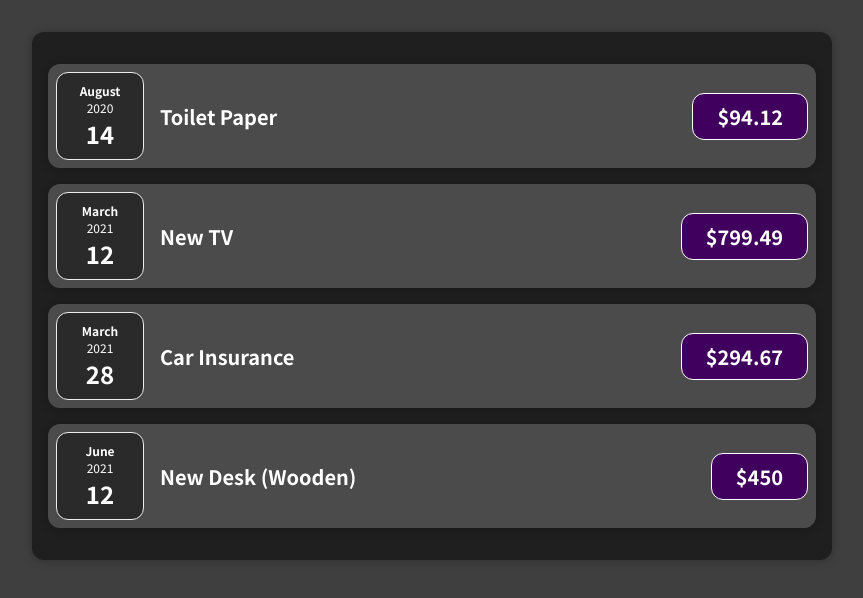
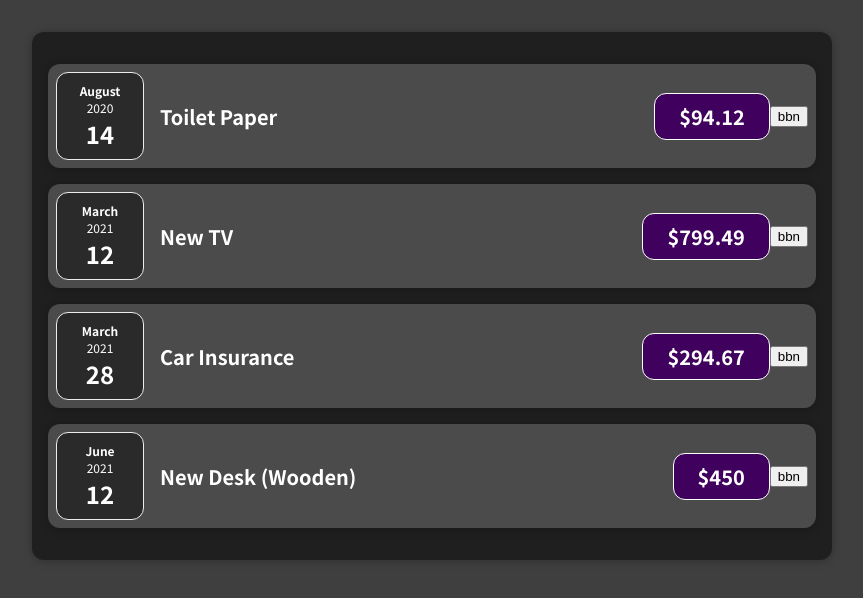
Before and after one commit to Lumi669/reactFullGuide, a React (Create React App) app in the folder react-complete-guide/: page / in a window 1280 px wide. Shown: the top 598 px of the page, without its empty margins (208-1071 px from the left). Built offline with nearby package versions, Linux system fonts and the light colour scheme.

Commit message:
Working with state. useState can only be used directly inside a component function, not in its nested functions. state only limited inside its defined component, not other component.

```diff
--- a/react-complete-guide/src/components/Expenses/ExpenseItem.js
+++ b/react-complete-guide/src/components/Expenses/ExpenseItem.js
@@ -1,15 +1,24 @@
+import React, { useState } from "react";
+
 import ExpenseDate from "./ExpenseDate";
 import "./ExpenseItem.css";
 import Card from "../UI/Card";
 
 const ExpenseItem = (props) => {
+  const [title, setTitle] = useState(props.title);
+
+  const clickHandler = () => {
+    setTitle("Updated");
+    console.log(title);
+  };
   return (
     <Card className="expense-item">
       <ExpenseDate date={props.date} />
       <div className="expense-item__description">
-        <h2>{props.title}</h2>
+        <h2>{title}</h2>
         <div className="expense-item__price">${props.amount}</div>
       </div>
+      <button onClick={clickHandler}>bbn</button>
     </Card>
   );
 };
@@ -17,8 +26,9 @@ const ExpenseItem = (props) => {
 export default ExpenseItem;
 
 /*
-Note: use props as parameter of function ExpenseItem
-1. props is an atribute of customElement of ExpenseItem
-2. props stands for properties and is an object of  key-value pairs and in this case {date: xxx, tite: xxx, amount: xxx}
-3. Here in the function ExpenseItem, if change param from props to (date, title, amount), the program crashed!!!!!!
+Note:
+useState:
+1. Used only directly inside component function, not in nested function
+2. the state only works inside this component, not other component.
+
 */
```
